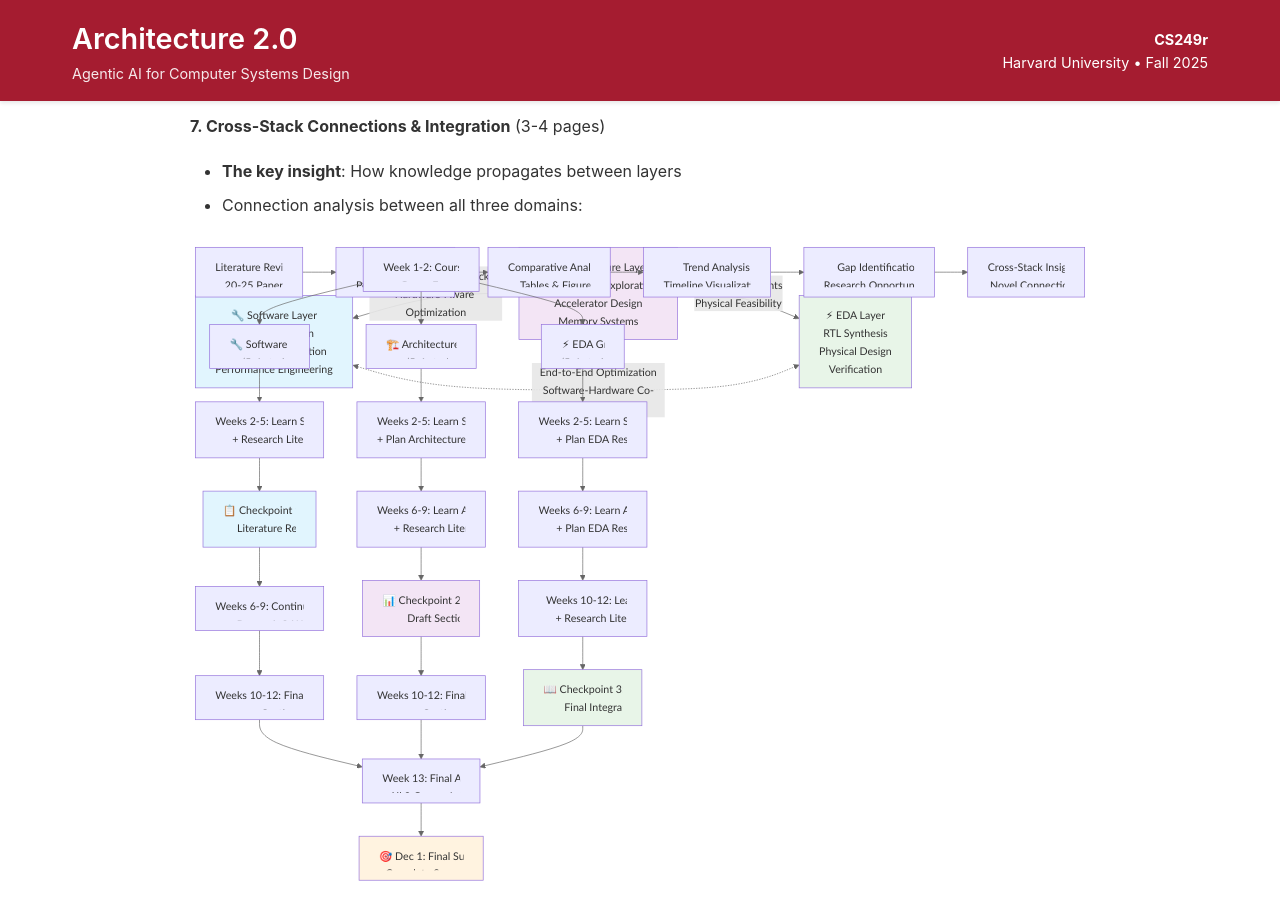
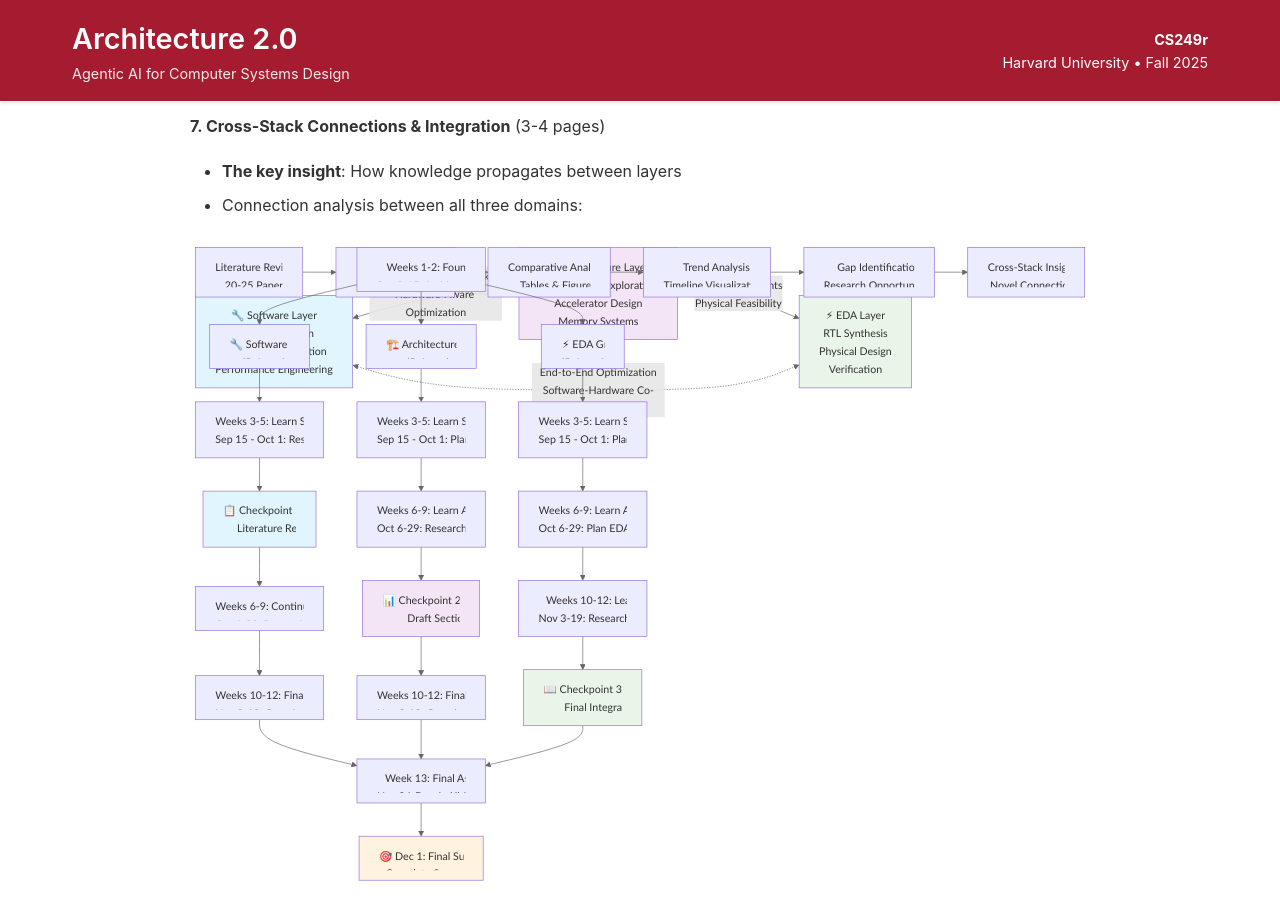
Before and after one commit to harvard-edge/cs249r_fall2025, a Jekyll site: the page built from course/project.md, in a window 1280 px wide and 900 px high, scrolled down 1785 px. Built offline with Jekyll 4.4.1, drawn with Linux system fonts in a browser that asks for light colours; our own code applies the rules of GitHub Pages for plain Markdown files; some of the changed text lies outside the part shown.

Commit message:
Align project timeline with actual course schedule
- Weeks 1-2 (Sep 3-15): Architecture 2.0 foundations + group formation
- Software phase starts Week 3 (Sep 15) not Week 2
- Correct timeline: Sep 15-Oct 1 (Software), Oct 6-29 (Architecture), Nov 3-19 (EDA)
- Match the actual schedule where code generation starts Sep 15th onwards
- Two weeks of introduction and foundations before software topics begin

```diff
--- a/course/project.md
+++ b/course/project.md
@@ -144,29 +144,29 @@ graph LR
 
 <div class="mermaid">
 flowchart TD
-    A["Week 1-2: Course Setup<br/>Group Formation"] --> B["🔧 Software Group<br/>(5-6 students)"]
+    A["Weeks 1-2: Foundations<br/>Sep 3-15: Architecture 2.0 + Group Formation"] --> B["🔧 Software Group<br/>(5-6 students)"]
     A --> C["🏗️ Architecture Group<br/>(5-6 students)"]
     A --> D["⚡ EDA Group<br/>(5-6 students)"]
 
-    B --> E["Weeks 2-5: Learn Software Topics<br/>+ Research Literature<br/>(Benchmarks, Tools, Best Practices)"]
-    C --> F["Weeks 2-5: Learn Software Topics<br/>+ Plan Architecture Research<br/>(Modeling, Accelerators, Memory)"]
-    D --> G["Weeks 2-5: Learn Software Topics<br/>+ Plan EDA Research<br/>(Synthesis, Physical Design, Verification)"]
+    B --> E["Weeks 3-5: Learn Software Topics<br/>Sep 15 - Oct 1: Research Literature<br/>(Benchmarks, Tools, Best Practices)"]
+    C --> F["Weeks 3-5: Learn Software Topics<br/>Sep 15 - Oct 1: Plan Architecture Research<br/>(Modeling, Accelerators, Memory)"]
+    D --> G["Weeks 3-5: Learn Software Topics<br/>Sep 15 - Oct 1: Plan EDA Research<br/>(Synthesis, Physical Design, Verification)"]
 
     E --> H["📋 Checkpoint 1: Oct 1<br/>Literature Review<br/>(Software Group)"]
 
-    F --> I["Weeks 6-9: Learn Architecture<br/>+ Research Literature<br/>(Modeling, Accelerators, Memory)"]
-    G --> J["Weeks 6-9: Learn Architecture<br/>+ Plan EDA Research<br/>(Synthesis, Physical Design, Verification)"]
-    H --> K["Weeks 6-9: Continue Software<br/>Research & Writing"]
+    F --> I["Weeks 6-9: Learn Architecture<br/>Oct 6-29: Research Literature<br/>(Modeling, Accelerators, Memory)"]
+    G --> J["Weeks 6-9: Learn Architecture<br/>Oct 6-29: Plan EDA Research<br/>(Synthesis, Physical Design, Verification)"]
+    H --> K["Weeks 6-9: Continue Software<br/>Oct 6-29: Research & Writing"]
 
     I --> L["📊 Checkpoint 2: Oct 29<br/>Draft Sections<br/>(Architecture Group)"]
 
-    J --> M["Weeks 10-12: Learn EDA<br/>+ Research Literature<br/>(Synthesis, Physical Design, Verification)"]
-    K --> N["Weeks 10-12: Finalize Software<br/>Sections"]
-    L --> O["Weeks 10-12: Finalize Architecture<br/>Sections"]
+    J --> M["Weeks 10-12: Learn EDA<br/>Nov 3-19: Research Literature<br/>(Synthesis, Physical Design, Verification)"]
+    K --> N["Weeks 10-12: Finalize Software<br/>Nov 3-19: Complete Sections"]
+    L --> O["Weeks 10-12: Finalize Architecture<br/>Nov 3-19: Complete Sections"]
 
     M --> P["📖 Checkpoint 3: Nov 19<br/>Final Integration<br/>(EDA Group)"]
 
-    N --> Q["Week 13: Final Assembly<br/>All 3 Groups Integrate"]
+    N --> Q["Week 13: Final Assembly<br/>Nov 24-Dec 1: All 3 Groups Integrate"]
     O --> Q
     P --> Q
 
@@ -179,9 +179,10 @@ flowchart TD
 </div>
 
 **The Pipeline Logic:**
-- **Software teams** start intensive work early (Weeks 2-8) while learning software topics
-- **Architecture teams** begin their deep work in the middle (Weeks 6-12) while learning architecture
-- **EDA teams** start their intensive work later (Weeks 10-16) while learning EDA topics
+- **Weeks 1-2 (Sep 3-15)**: Foundations & Architecture 2.0 + Group formation
+- **Software group** starts intensive work in Weeks 3-5 (Sep 15 - Oct 1) while learning software topics
+- **Architecture group** begins deep work in Weeks 6-9 (Oct 6-29) while learning architecture
+- **EDA group** starts intensive work in Weeks 10-12 (Nov 3-19) while learning EDA topics
 - **Staggered deadlines** prevent bottlenecks and align with course learning phases
 
 ---
@@ -284,9 +285,9 @@ flowchart TD
 
 **Throughout the semester, your group will present papers from the course schedule related to your specialization area:**
 
-- **Software Group**: Present papers during Weeks 2-5 (Software phase)
-- **Architecture Group**: Present papers during Weeks 6-9 (Architecture phase)
-- **EDA Group**: Present papers during Weeks 10-12 (EDA phase)
+- **Software Group**: Present papers during Weeks 3-5 (Sep 15 - Oct 1, Software phase)
+- **Architecture Group**: Present papers during Weeks 6-9 (Oct 6-29, Architecture phase)
+- **EDA Group**: Present papers during Weeks 10-12 (Nov 3-19, EDA phase)
 
 **Presentation Responsibilities:**
 - **Lead the discussion** of assigned papers in your domain
```
